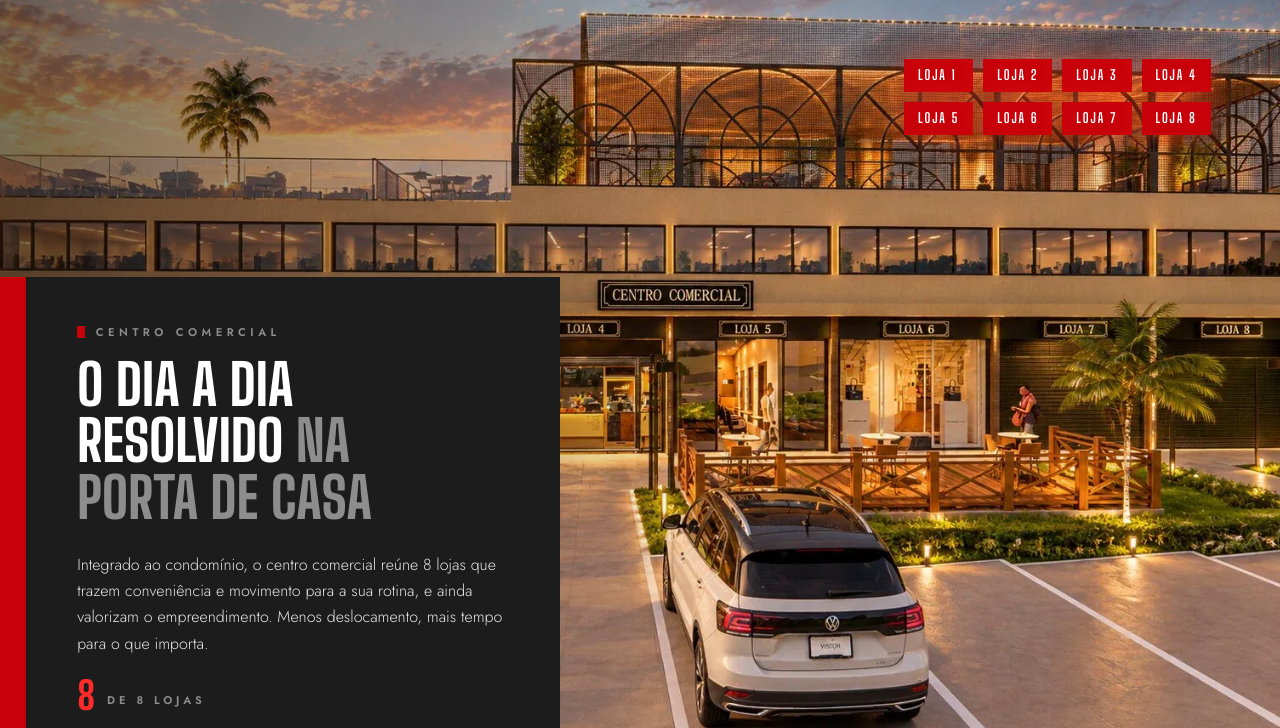
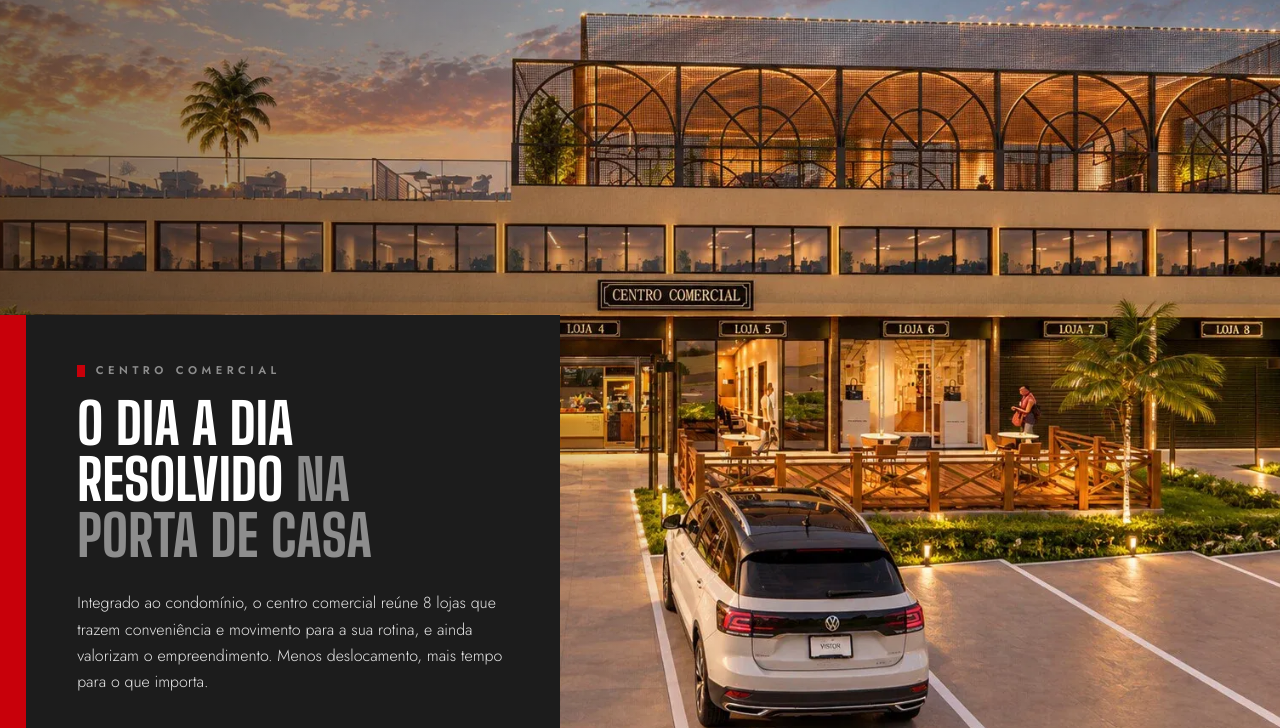
Before and after one commit to mktdprconstrutoracpu/BookDigitalCaucaia2, a plain HTML site: page index.html in a window 1280 px wide. Shown: the part 3492-4220 px from the top of the page. Drawn offline with Linux system fonts and the light colour scheme; animation ran at ten frames a second.

Commit message:
Pagina 5 sem efeito
Tira as portas de aco, as placas das lojas e o contador: fica so a foto do
centro comercial com o painel de texto, a pedido.

```diff
--- a/book.js
+++ b/book.js
@@ -149,27 +149,6 @@
   }
 
   /* ---------- centro comercial, trilho, parallax, circulo e progresso (rolagem) ---------- */
-  var centro = $('.centro'), lojas = $$('.lojas i'), acesas = $('.acesas b');
-  /* centro comercial: as portas de aco sobem uma por uma e cada placa acende junto (sem prender a rolagem) */
-  (function () {
-    var portas = $$('.portas i'), tempos = [];
-    portas.forEach(function (p, k) { p.style.setProperty('--i', String(k)); });
-    var acende = function (n) { lojas.forEach(function (l, j) { l.classList.toggle('acesa', j < n); }); acesas.textContent = String(n); };
-    var abre = function () {
-      centro.classList.add('abre');
-      tempos.forEach(clearTimeout); tempos = [];
-      if (calmo) { acende(8); return; }
-      for (var k = 1; k <= 8; k++) tempos.push(setTimeout(acende.bind(null, k), (k - 1) * 210 + 150 + 700));
-    };
-    var fecha = function () { tempos.forEach(clearTimeout); tempos = []; centro.classList.remove('abre'); acende(0); };
-    if (calmo || !('IntersectionObserver' in window)) { abre(); return; }
-    // abre quando 35% da pagina aparece; so fecha de novo quando ela sai inteira da tela (para repetir na volta)
-    new IntersectionObserver(function (es) {
-      var e = es[0];
-      if (e.intersectionRatio >= 0.35 && !centro.classList.contains('abre')) abre();
-      else if (!e.isIntersecting) fecha();
-    }, { threshold: [0, 0.35] }).observe(centro);
-  })();
   var trilhoSec = $('.trilho-sec'), trilho = $('.trilho'), trilhoBarra = $('.trilho-barra'), cartoes = $$('.cartao');
   var parallax = $$('[data-px]'), circulo = $('.foto.circulo'), barra = $('.progresso span');
   var capa = $('.capa');
--- a/estilo.css
+++ b/estilo.css
@@ -240,8 +240,7 @@ button { font: inherit; color: inherit; }
 .centro-foto { position: absolute; inset: 0; }
 .centro { background: var(--graf); }
 .centro .pin-tela { position: relative; height: 100vh; height: 100svh; min-height: 620px; }
-.centro-foto img { width: 100%; height: 100%; object-fit: cover; transform: scale(1.14); transform-origin: 60% 45%; transition: transform 4s cubic-bezier(.2, .7, .2, 1); cursor: zoom-in; }
-.centro.abre .centro-foto img { transform: scale(1); }
+.centro-foto img { width: 100%; height: 100%; object-fit: cover; cursor: zoom-in; }
 /* portas de aco das 8 lojas: sobem uma por uma quando a pagina aparece */
 .portas { position: absolute; inset: 0; z-index: 1; display: grid; grid-template-columns: repeat(8, 1fr); pointer-events: none; overflow: hidden; }
 .portas i {
--- a/index.html
+++ b/index.html
@@ -142,15 +142,10 @@
 <!-- 05 CENTRO COMERCIAL -->
 <section class="pag centro" id="p05" data-pag="05" data-nome="Centro comercial">
   <div class="pin-tela">
-    <div class="centro-foto"><img src="fotos/centro-comercial.webp" srcset="fotos/mini/centro-comercial.webp 900w, fotos/centro-comercial.webp 1672w" sizes="100vw" width="1672" height="941" loading="lazy" alt="Centro comercial com lojas e estacionamento ao entardecer" data-legenda="Perspectiva ilustrada · Centro comercial"></div>
-    <div class="portas" aria-hidden="true"><i></i><i></i><i></i><i></i><i></i><i></i><i></i><i></i></div>
-    <div class="lojas" aria-hidden="true"><i>Loja 1</i><i>Loja 2</i><i>Loja 3</i><i>Loja 4</i><i>Loja 5</i><i>Loja 6</i><i>Loja 7</i><i>Loja 8</i></div>
-    <div class="centro-painel">
+    <div class="centro-foto"><img src="fotos/centro-comercial.webp" srcset="fotos/mini/centro-comercial.webp 900w, fotos/centro-comercial.webp 1672w" sizes="100vw" width="1672" height="941" loading="lazy" alt="Centro comercial com lojas e estacionamento ao entardecer" data-legenda="Perspectiva ilustrada · Centro comercial"></div>    <div class="centro-painel">
       <p class="olho">Centro comercial</p>
       <h2 class="tit">O dia a dia resolvido <span class="c">na porta de casa</span></h2>
-      <p class="lead">Integrado ao condomínio, o centro comercial reúne 8 lojas que trazem conveniência e movimento para a sua rotina, e ainda valorizam o empreendimento. Menos deslocamento, mais tempo para o que importa.</p>
-      <p class="acesas"><b>0</b> de 8 lojas</p>
-    </div>
+      <p class="lead">Integrado ao condomínio, o centro comercial reúne 8 lojas que trazem conveniência e movimento para a sua rotina, e ainda valorizam o empreendimento. Menos deslocamento, mais tempo para o que importa.</p>    </div>
     <span class="leg fixa">Perspectiva ilustrada · Centro comercial</span>
     <span class="num">05</span>
   </div>
```
